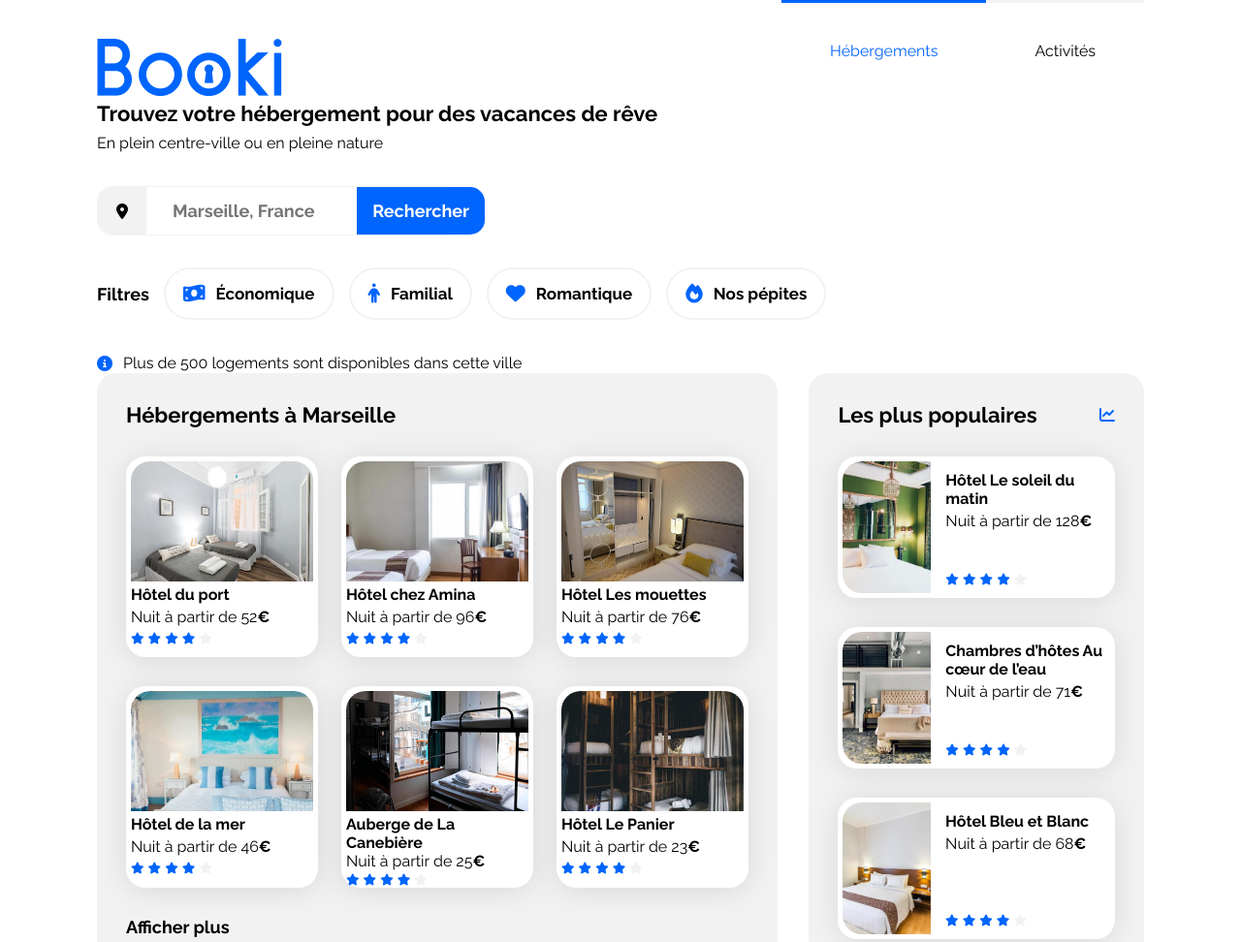
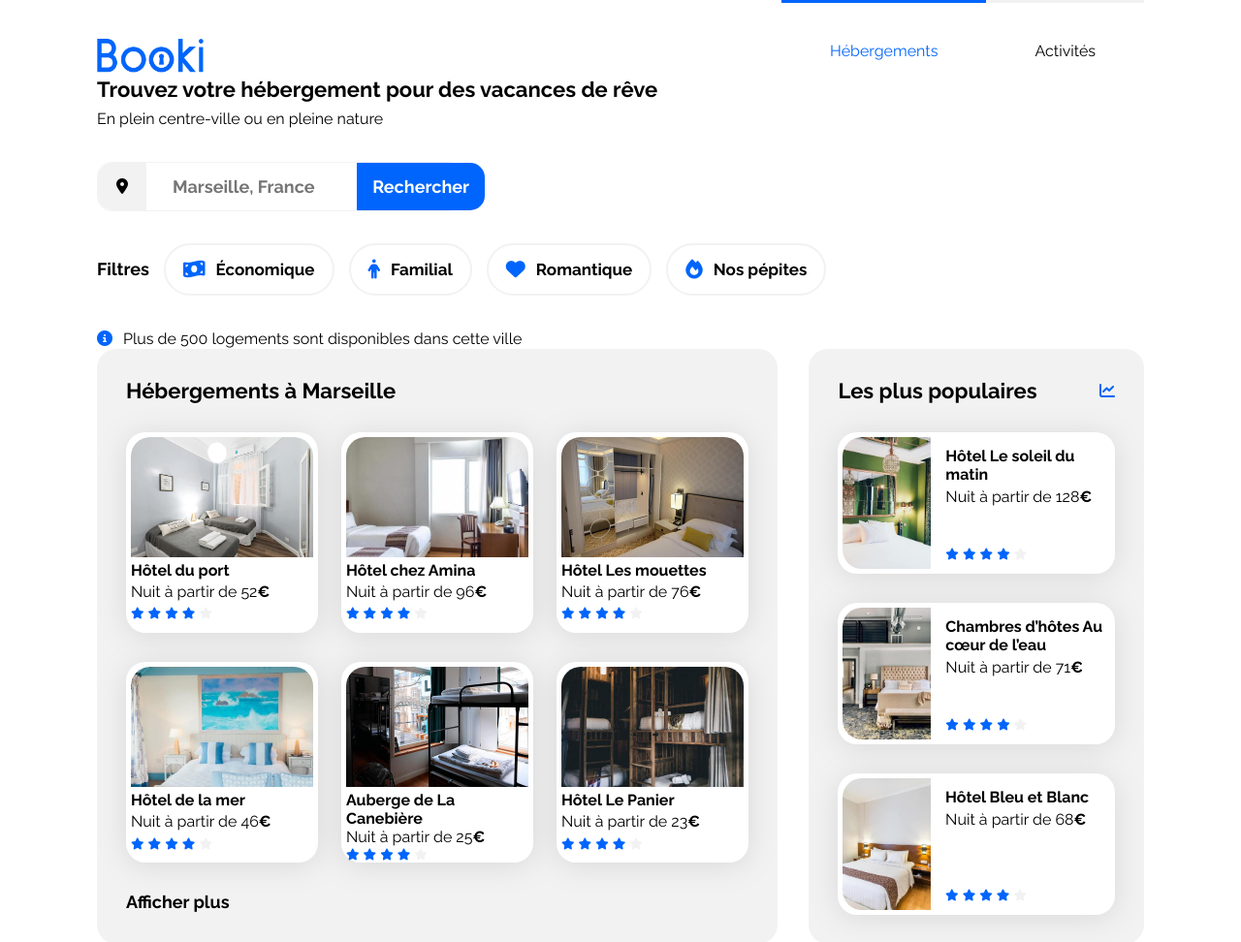
Before and after one commit to altct/OC-P2-Booki-Alicia-CLEMENT, a plain HTML site: page index.html in a window 1280 px wide. Shown: the top 972 px of the page at 97% size. Drawn offline with Linux system fonts and the light colour scheme.

Commit message:
Update width logo
Modification taille logo

```diff
--- a/css/style.css
+++ b/css/style.css
@@ -21,6 +21,8 @@ header{
 
 #logo{
     margin-top: 40px;
+    width: 110px;
+    height: auto;
 }
 
 nav{
```
